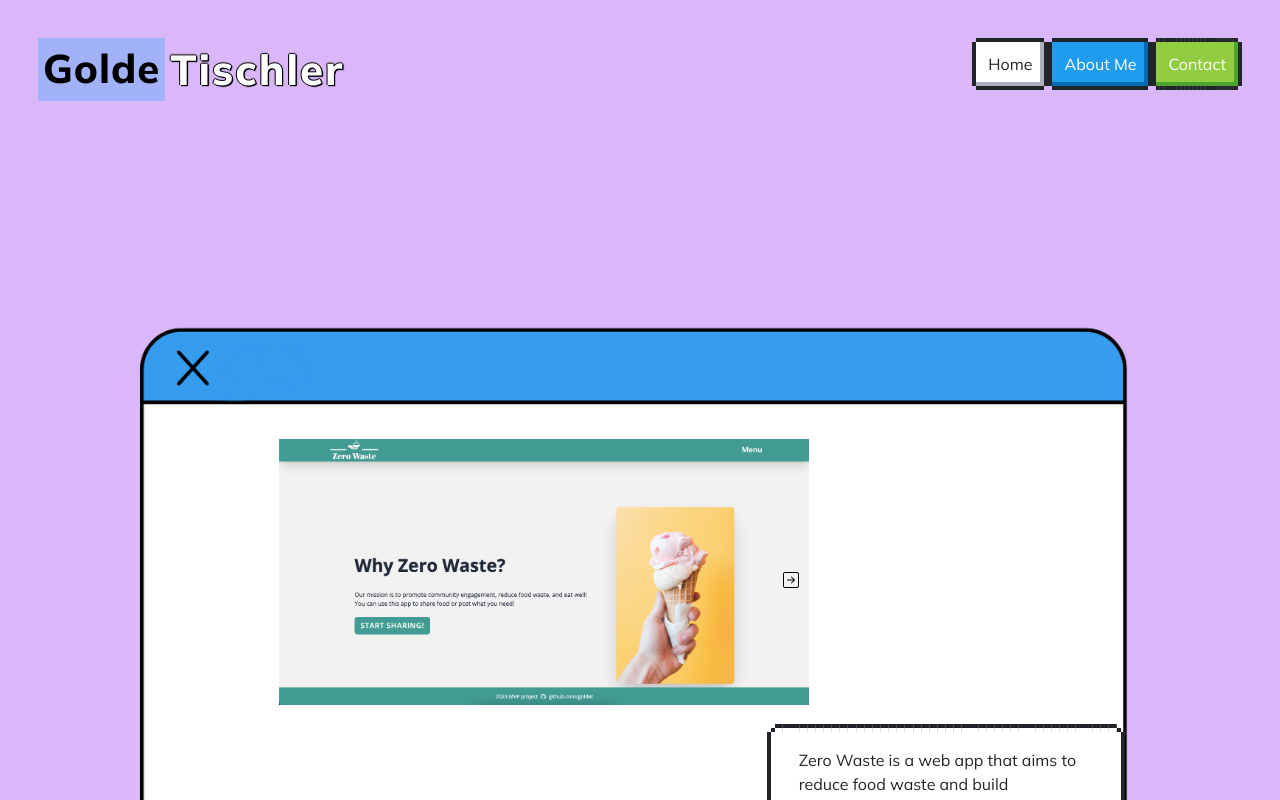
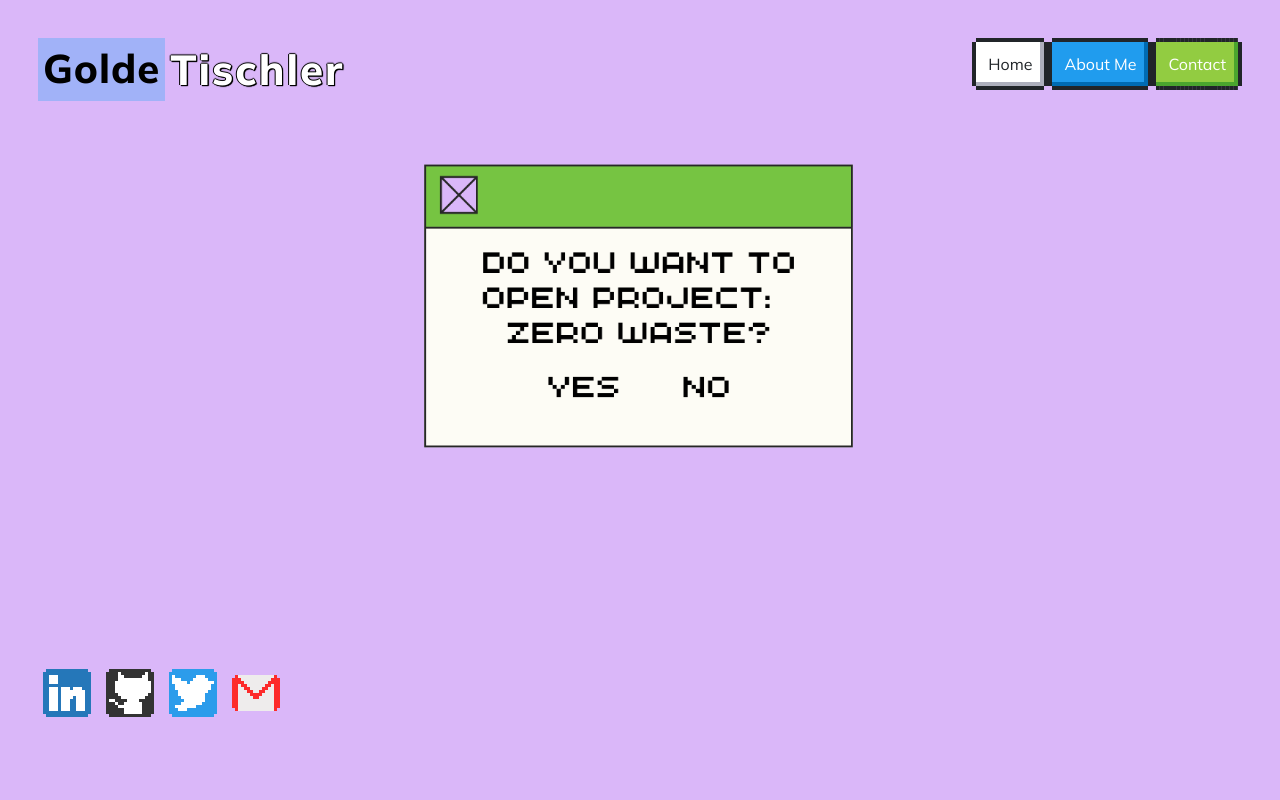
Before and after one commit to goldet/golde-portfolio, a Next.js app: page /zerowaste in a window 1280 px wide. Shown: the top 800 px of the page. Built offline with nearby package versions, Linux system fonts and the light colour scheme; a web font is replaced by a local one.

Commit message:
open project prompt

```diff
--- a/components/zerowaste/ZeroWasteProjext.jsx
+++ b/components/zerowaste/ZeroWasteProjext.jsx
@@ -2,6 +2,7 @@ import { useState } from "react";
 import Link from "next/link";
 import Header from "../Header";
 import Image from "next/image";
+import zwopenprompt from "../../public/zwopenprompt.png";
 import zwhero from "../../public/zwhero.png";
 import zwmobilehero from "../../public/zwmobilehero.png";
 import foodshareZW from "../../public/foodshareZW.png";
@@ -18,6 +19,10 @@ import Footer from "../Footer";
 const ZeroWasteProject = () => {
   //to render different based on screen size
   const isWide = useMedia("(min-width: 480px)", false);
+
+   //state to show content
+  const [showContent, setShowContent] = useState(false);
+
   //state to hold different project info
   const [showAbout, setShowAbout] = useState(true);
   const [showCollaborators, setShowCollaborators] = useState(false);
@@ -38,6 +43,14 @@ const ZeroWasteProject = () => {
   //handle the button click event and update the current image index:
   const handleNextButtonClick = () => {
     setCurrentImageIndex((currentImageIndex + 1) % images.length);
+  };
+
+  const handleContentClickTrue = () => {
+    setShowContent(true);
+  };
+
+  const handleContentClickFalse = () => {
+    setShowContent(false);
   };
 
   //click handlers for project info
@@ -112,6 +125,31 @@ const ZeroWasteProject = () => {
   return (
     <>
       <Header />
+
+      {!showContent && (
+
+        <div className="background-image" style={{ position: "relative" }}>
+          <Image
+          className="project-detail-img"
+            src={zwopenprompt}
+            alt="background image"
+            width="100px"
+            height="100px"
+          />
+          <button className="show-content-button"  style={{
+      position: "absolute",
+      top: "50%",
+      left: "45%",
+      transform: "translate(-50%, -50%)",}} onClick={handleContentClickTrue}>
+
+          </button>
+          <div className="spacer-500"></div>
+
+
+        </div>
+      )}
+
+{showContent && (
 
       <div className="container-project-desktop">
         <div className="container-project-desktop-content">
@@ -297,8 +335,9 @@ const ZeroWasteProject = () => {
           </div>
 
           <div className="spacer-750"></div>
+          <button className="show-content-button" onClick={handleContentClickFalse}> GO BACK</button>
         </div>
-      </div>
+      </div> )}
       <Footer />
     </>
   );
--- a/styles/globals.css
+++ b/styles/globals.css
@@ -256,6 +256,10 @@ body {
   height: 750px;
 }
 
+.spacer-500 {
+  height: 500px;
+}
+
 .spacer-50 {
   height: 50px;
 }
@@ -484,7 +488,7 @@ body {
   .kirbyZW {
     position: absolute;
     right: 320px;
-    top: 750px;
+    top: 660px;
   }
 
   .link {
@@ -624,6 +628,7 @@ body {
     display: grid;
     justify-content: start;
     padding-left: 20%;
+    height: 1000px;
   }
 
 
@@ -640,7 +645,7 @@ body {
   .container-buttons-project-details {
    width: 850px;
    height:400px;
-   padding-top: 300px;
+   padding-top: 220px;
   }
 
   .project-info-screen {
@@ -654,11 +659,31 @@ body {
     gap: 30px;
     justify-content: end;
     left: 35%;
-    bottom: -126%;
+    bottom: -108%;
     position: absolute;
     padding-top: 30px;
     padding-right: 10px;
     padding-left: 10px;
   }
 
+  .show-content-button {
+ background:transparent;
+    border:none;
+    outline:none;
+    display:block;
+    height:50px;
+    width:80px;
+    cursor:pointer;
+  }
+
+ .show-content-button:focus {
+    outline: none;
+  }
+
+  .background-image {
+    display: flex;
+    justify-content: center;
+
+  }
+
 }
```
Also changed, not shown: components/benpoetry/BenPoetryProject.jsx (+40 -1 lines), public/bpopenprompt.png (added), public/zwopenprompt.png (added).
